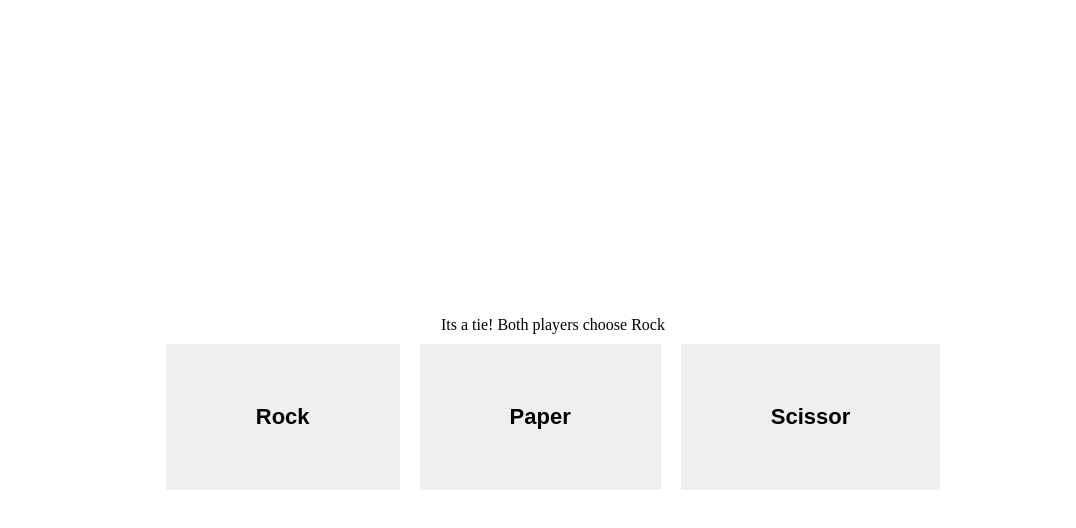
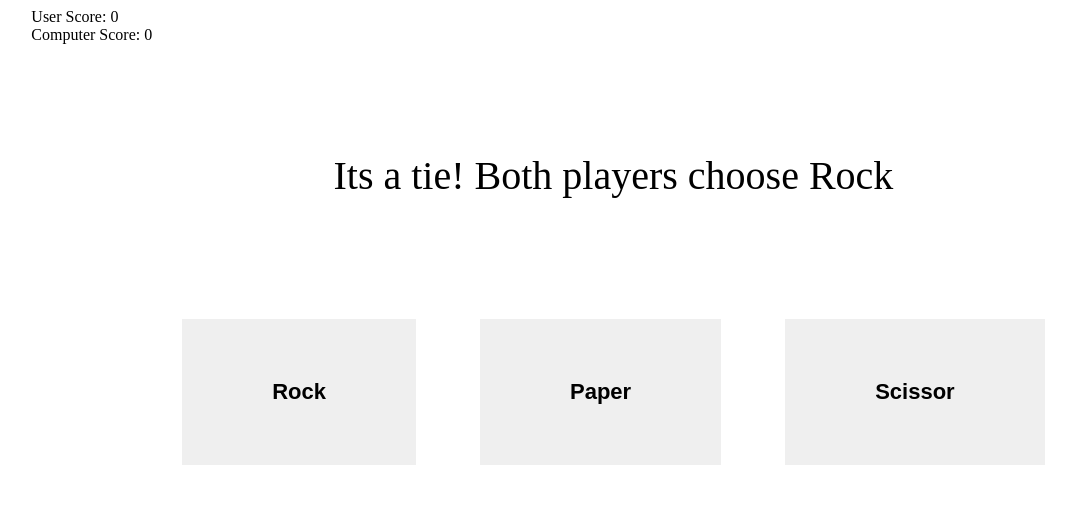
Before and after one commit to wakester25/rock-paper-scissors, a plain HTML site: page index.html in a window 1280 px wide. Both pictures are taken after a click on the button "Rock". Shown: the whole page, without its empty margins (95-1171 px from the left). Drawn offline with Linux system fonts and the light colour scheme.

Commit message:
Modify scoreboard layout

```diff
--- a/code.js
+++ b/code.js
@@ -57,7 +57,9 @@ function game() {
 
     buttons = document.querySelectorAll("button");
     displayBox = document.querySelector("#displayBox");
-    scoreBox = document.querySelector("#scoreBox");
+    //scoreBox = document.querySelector("#scoreBox");
+    userScoreBox = document.querySelector("#userScoreBox");
+    computerScoreBox = document.querySelector("#computerScoreBox");
     buttons.forEach(button => button.addEventListener("click", () => {
 
         if (!checkGameWinner(userScore, computerScore)) {
@@ -66,14 +68,17 @@ function game() {
             if (result[0] === "You Win!") {
                 displayBox.textContent = result[0] + " " + result[2] + " beats " + result[1] + "!"
                 userScore++;
-                scoreBox.textContent = "Score: " + userScore + " to " + computerScore;
+                userScoreBox.textContent = "User Score: " + userScore;
+                computerScoreBox.textContent = "Computer Score: " + computerScore;
             } else if (result[0] === "You Lose!") {
                 displayBox.textContent = result[0] + " " + result[1] + " beats " + result[2] + "!";
                 computerScore++;
-                scoreBox.textContent = "Score: " + userScore + " to " + computerScore;
+                userScoreBox.textContent = "User Score: " + userScore;
+                computerScoreBox.textContent = "Computer Score: " + computerScore;
             } else {
                 displayBox.textContent = result[0] + " Both players choose " + result[1];
-                scoreBox.textContent = "Score: " + userScore + " to " + computerScore;
+                userScoreBox.textContent = "User Score: " + userScore;
+                computerScoreBox.textContent = "Computer Score: " + computerScore;
             }
         } else {
             if (userScore > computerScore) {
--- a/index.html
+++ b/index.html
@@ -10,12 +10,18 @@
 
 </head>
 <body>
-    <div class="parent-container">
-        <div id="displayBox"></div>
-        <div class="button-container">
-            <button>Rock</button>
-            <button>Paper</button>
-            <button>Scissor</button>
+    <div class="game-container">
+        <div class="score-container">
+            <div id="userScoreBox"></div>
+            <div id="computerScoreBox"></div>
+        </div>
+        <div class="main-container">
+            <div id="displayBox"></div>
+            <div class="button-container">
+                <button>Rock</button>
+                <button>Paper</button>
+                <button>Scissor</button>
+        </div>
     </div>
 </body>
 </html>
--- a/styles.css
+++ b/styles.css
@@ -1,18 +1,31 @@
 
 button {
-    margin: 10px 8px;
+    margin: 120px 30px;
     border-style: none;
     padding: 60px 90px;
     font-weight: bold;
     font-size: 22px;
 }
 
-.parent-container {
+.game-container {
+    display: flex;
+    align-items: center;
+    justify-content: center;
+    height: 90vh;
+    width: 100vw;
+
+}
+
+.score-container {
+    align-self: flex-start;
+}
+
+.main-container {
     display: flex;
     flex-direction: column;
     align-items: center;
-    justify-content: center;
-    height: 100vh;
-    width: 100vw;
+}
 
+#displayBox {
+    font-size: 40px;
 }
```
